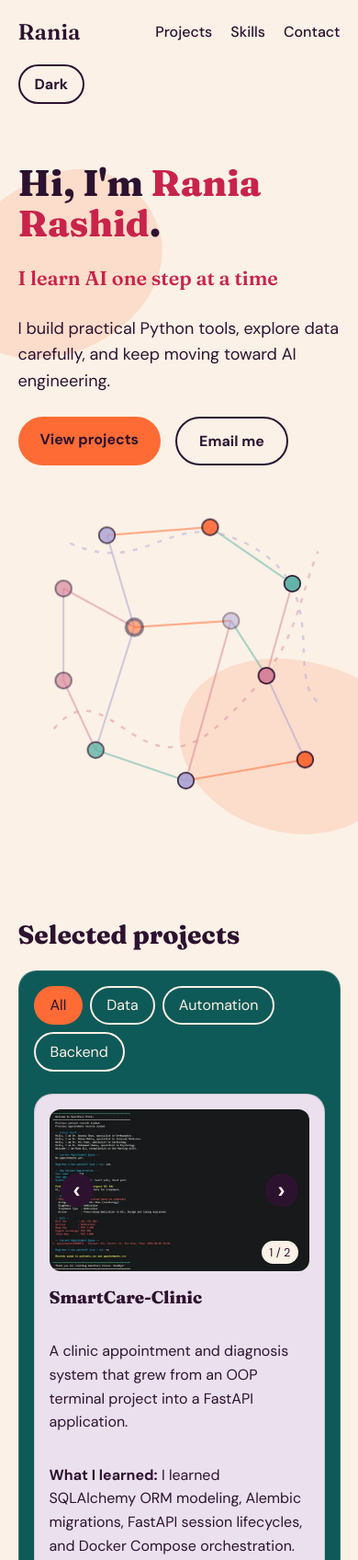
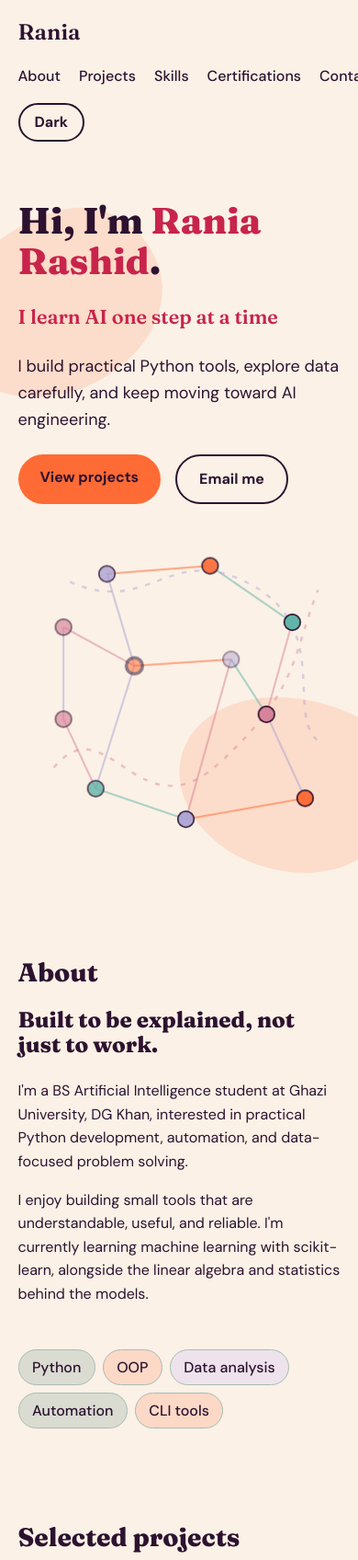
Before and after one commit to rania-rashid/portfolio-v2, a plain HTML site: page index.html in a window 390 px wide. Shown: the top 1696 px of the page at 92% size. Drawn offline with Linux system fonts and the light colour scheme.

Commit message:
Add About and Certifications sections

```diff
--- a/index.html
+++ b/index.html
@@ -26,8 +26,10 @@
     <nav class="site-nav" aria-label="Main">
       <a class="logo" href="#top">Rania</a>
       <ul>
+        <li><a href="#about">About</a></li>
         <li><a href="#projects">Projects</a></li>
         <li><a href="#skills">Skills</a></li>
+        <li><a href="#certifications">Certifications</a></li>
         <li><a href="#contact">Contact</a></li>
       </ul>
       <button id="theme-toggle" type="button">Dark</button>
@@ -78,6 +80,24 @@
       </svg>
     </section>
 
+    <section class="container" id="about">
+      <h2>About</h2>
+      <div class="about-layout">
+        <div>
+          <h3>Built to be explained, not just to work.</h3>
+          <p>I'm a BS Artificial Intelligence student at Ghazi University, DG Khan, interested in practical Python development, automation, and data-focused problem solving.</p>
+          <p>I enjoy building small tools that are understandable, useful, and reliable. I'm currently learning machine learning with scikit-learn, alongside the linear algebra and statistics behind the models.</p>
+        </div>
+        <ul class="tags about-tags" aria-label="Areas of interest">
+          <li>Python</li>
+          <li>OOP</li>
+          <li>Data analysis</li>
+          <li>Automation</li>
+          <li>CLI tools</li>
+        </ul>
+      </div>
+    </section>
+
     <section class="container" id="projects">
       <h2>Selected projects</h2>
       <div class="panel">
@@ -112,6 +132,22 @@
       </ul>
     </section>
 
+    <section class="container" id="certifications">
+      <h2>Certifications</h2>
+      <div class="credential-grid">
+        <article class="credential">
+          <p class="credential-label">Completed · 7 courses</p>
+          <h3>Google IT Automation with Python</h3>
+          <p>Google · Coursera</p>
+        </article>
+        <article class="credential">
+          <p class="credential-label">Completed</p>
+          <h3>Computer Operator</h3>
+          <p>TEVTA</p>
+        </article>
+      </div>
+    </section>
+
     <section class="container" id="contact">
       <h2>Contact</h2>
       <p>Open to internships, collaborations, and opportunities to build practical Python tools.</p>
--- a/style.css
+++ b/style.css
@@ -130,6 +130,15 @@ a:focus-visible, button:focus-visible { outline:3px solid var(--accent); outline
 .learning-label { margin:1.5rem 0 .5rem; font-weight:700; color:var(--accent); }
 .learning-tags li { background:color-mix(in srgb, var(--accent) 18%, var(--bg)); border-color:var(--accent); }
 [data-theme="dark"] .learning-tags li { background:var(--learning-bg); border-color:var(--accent); }
+.about-layout { display:grid; grid-template-columns:minmax(0, 1fr) minmax(14rem, .7fr); gap:2rem; align-items:start; }
+.about-layout h3 { margin-top:0; font-size:clamp(1.5rem, 3vw, 2.25rem); }
+.about-layout p { max-width:42rem; }
+.about-tags { margin:0; }
+.credential-grid { display:grid; grid-template-columns:repeat(auto-fit, minmax(16rem, 1fr)); gap:1.5rem; }
+.credential { background:var(--tint-soft); color:var(--text); border:1px solid color-mix(in srgb, var(--text) 14%, transparent); border-radius:var(--radius); padding:1.25rem; }
+.credential h3 { margin:.35rem 0; }
+.credential p { margin:.25rem 0; }
+.credential-label { color:var(--accent); font-weight:700; }
 .contact-links { display:flex; flex-wrap:wrap; gap:.75rem; }
 .contact-links a { display:inline-block; padding:.65rem 1.1rem; border:2px solid var(--text);
   border-radius:999px; color:var(--text); font-weight:700; text-decoration:none;
@@ -143,6 +152,10 @@ a:focus-visible, button:focus-visible { outline:3px solid var(--accent); outline
   .network { width:100%; margin:0; }
 }
 
+@media (max-width:47.99rem) {
+  .about-layout { grid-template-columns:1fr; }
+}
+
 @media (prefers-reduced-motion: reduce) {
   html { scroll-behavior:auto; }
   * { animation:none !important; transition:none !important; }
```
